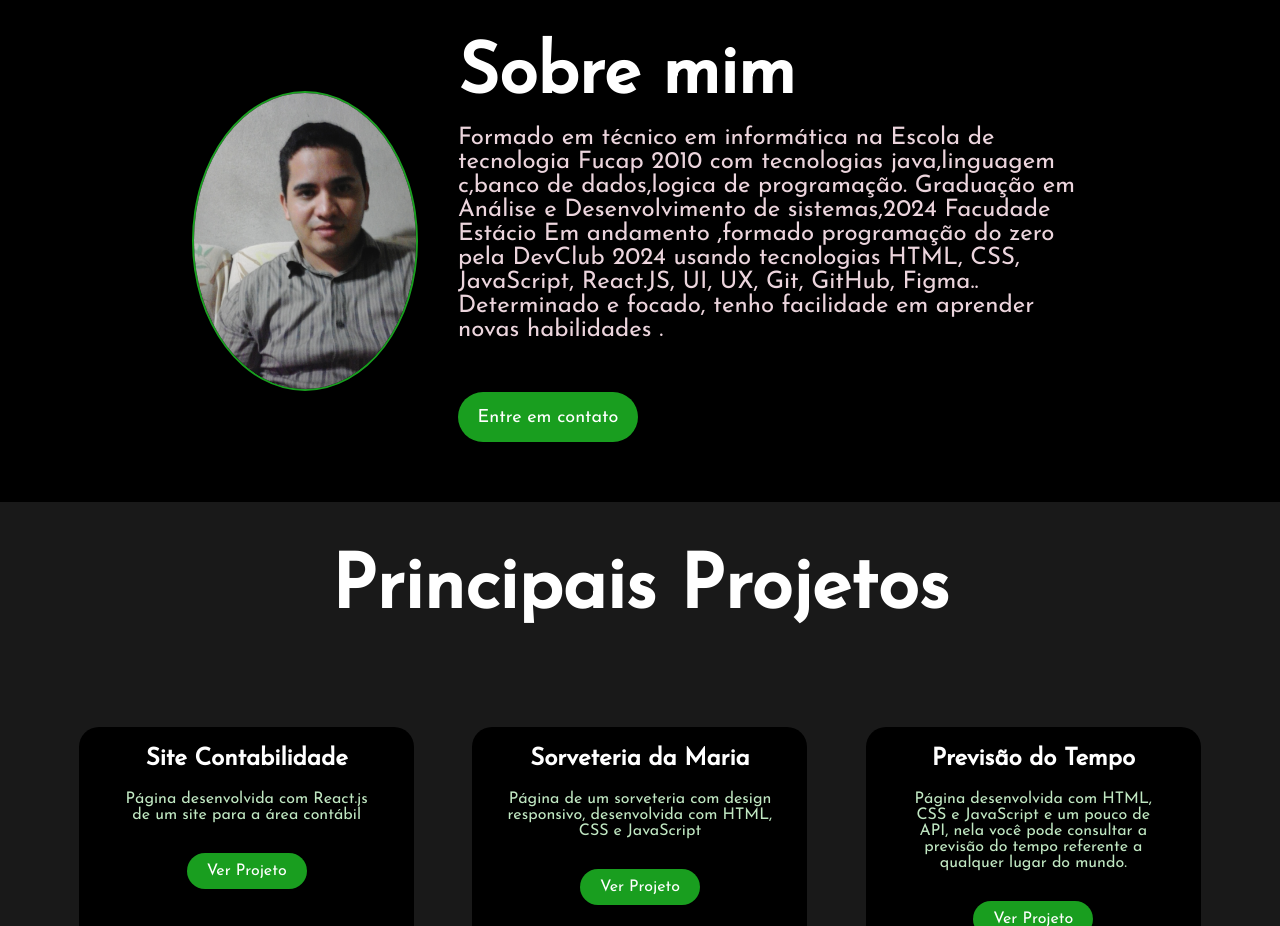
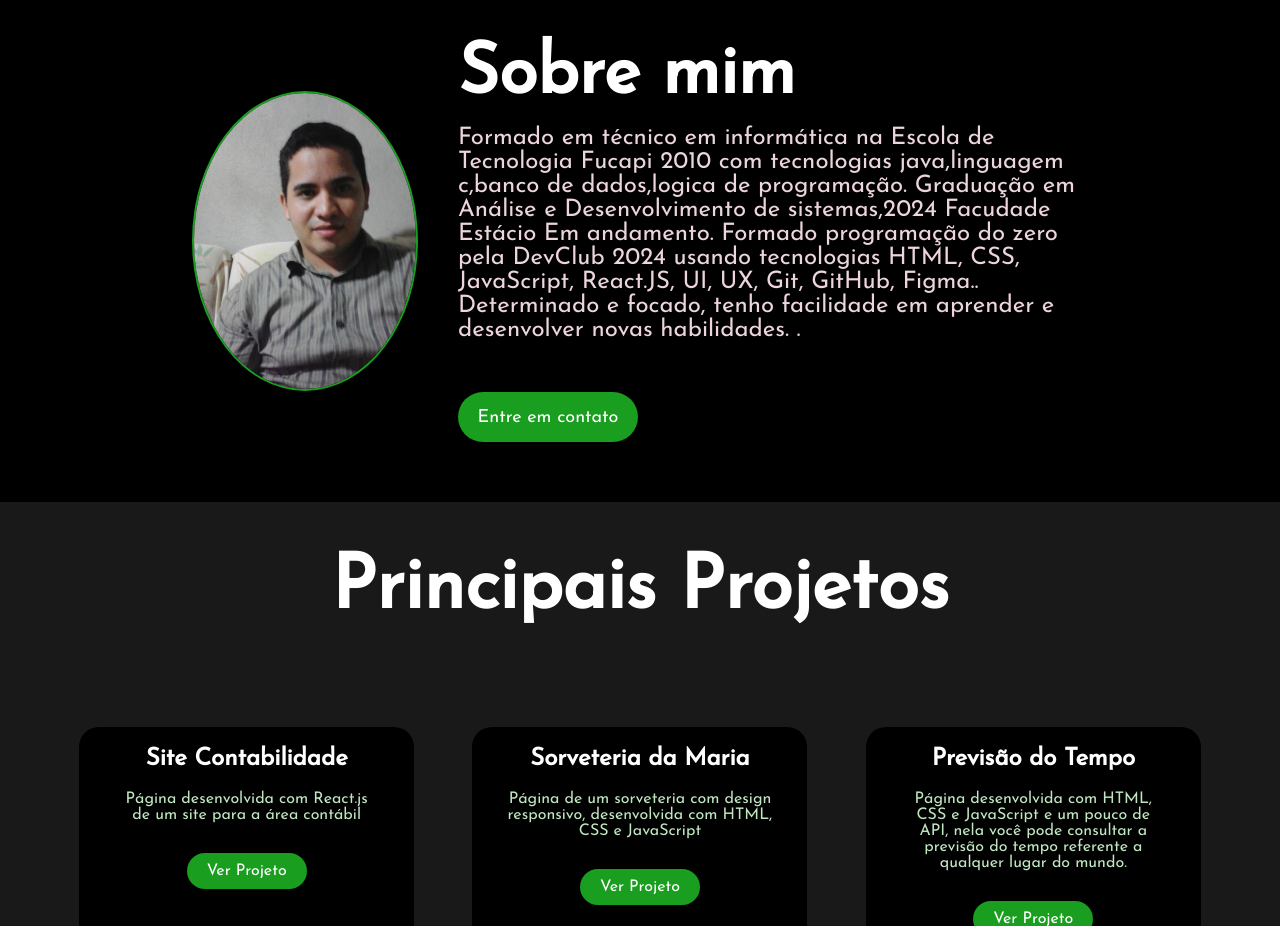
Before and after one commit to Marcosscr/projetoPortifolio, a plain HTML site: page index.html in a window 1280 px wide. Shown: the part 820-1746 px from the top of the page. Drawn offline with Linux system fonts and the light colour scheme.

Commit message:
foi corrigido

```diff
--- a/index.html
+++ b/index.html
@@ -35,12 +35,12 @@
       <div>
         <h2>Sobre mim</h2>
         <p>
-          Formado em técnico em informática na Escola de tecnologia Fucap 2010
+          Formado em técnico em informática na Escola de Tecnologia Fucapi 2010
           com tecnologias java,linguagem c,banco de dados,logica de programação.
           Graduação em Análise e Desenvolvimento de sistemas,2024 Facudade Estácio
-          Em andamento ,formado programação do zero pela DevClub 2024 usando tecnologias
+          Em andamento. Formado programação do zero pela DevClub 2024 usando tecnologias
           HTML, CSS, JavaScript, React.JS, UI, UX, Git, GitHub, Figma..<br />
-          Determinado e focado, tenho facilidade em aprender novas habilidades    .
+          Determinado e focado, tenho facilidade em aprender e desenvolver  novas habilidades.    .
         </p>
         <button>
           <a class="link-menu" href="#fale-comigo">Entre em contato</a>
```
